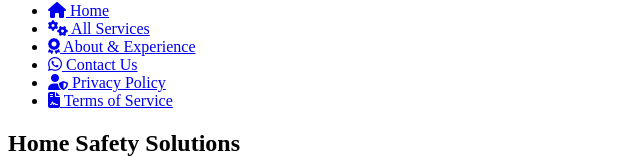
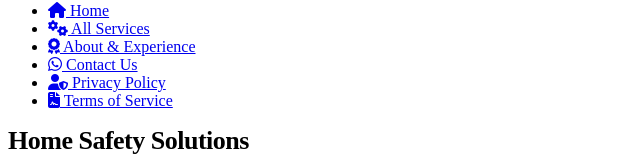
Before and after one commit to kamranmahi463/Home-Safety-Solutions, a plain HTML site: page index.html in a window 1280 px wide. Shown: the part 637-800 px from the top of the page, 0-640 px from the left. Drawn offline with Linux system fonts and the light colour scheme.

Commit message:
Change heading from h1 to h2 for profile area

```diff
--- a/index.html
+++ b/index.html
@@ -227,7 +227,8 @@
 
     <div class="container">
         <section class="profile-area">
-            <h1>Home Safety Solutions</h1>
+            <h2 style="font-size: 26px; margin: 0; font-weight: 800; letter-spacing: -0.5px;">Home Safety Solutions</h2>
+
             <p><i class="fa-solid fa-location-dot"></i> Muscat, Sultanate of Oman</p>
             <div class="home-service"><i class="fa-solid fa-truck-fast"></i> On-Site Home Services Available</div>
         </section>
```
